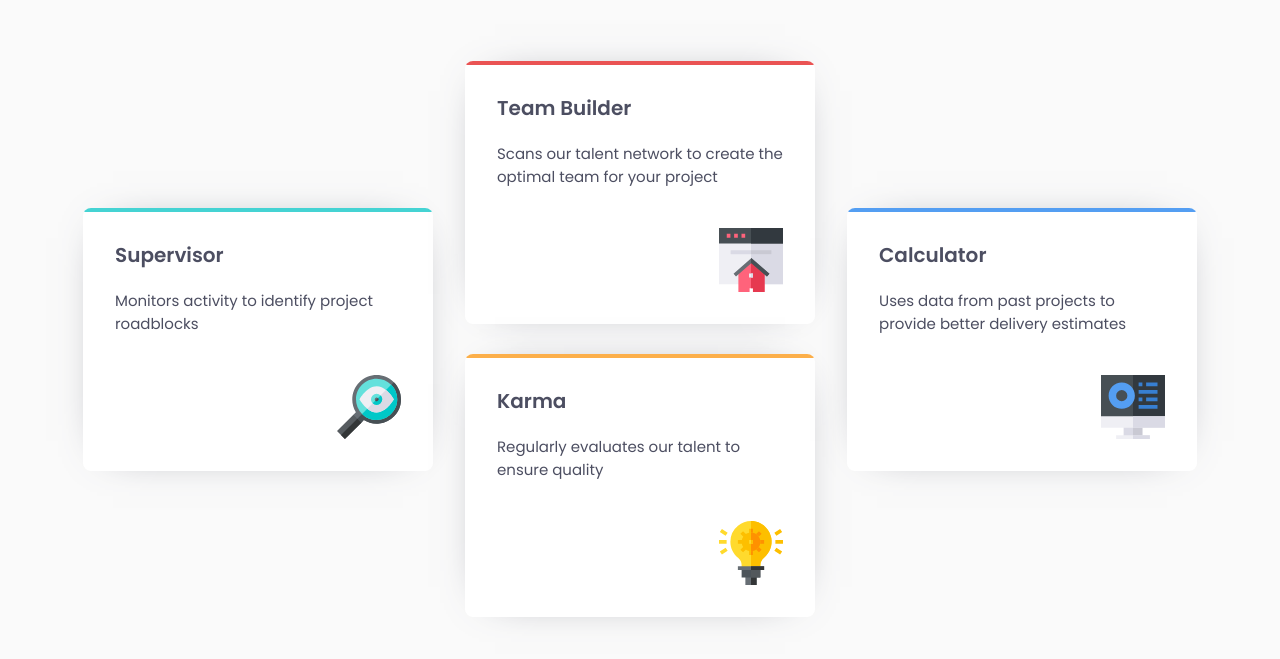
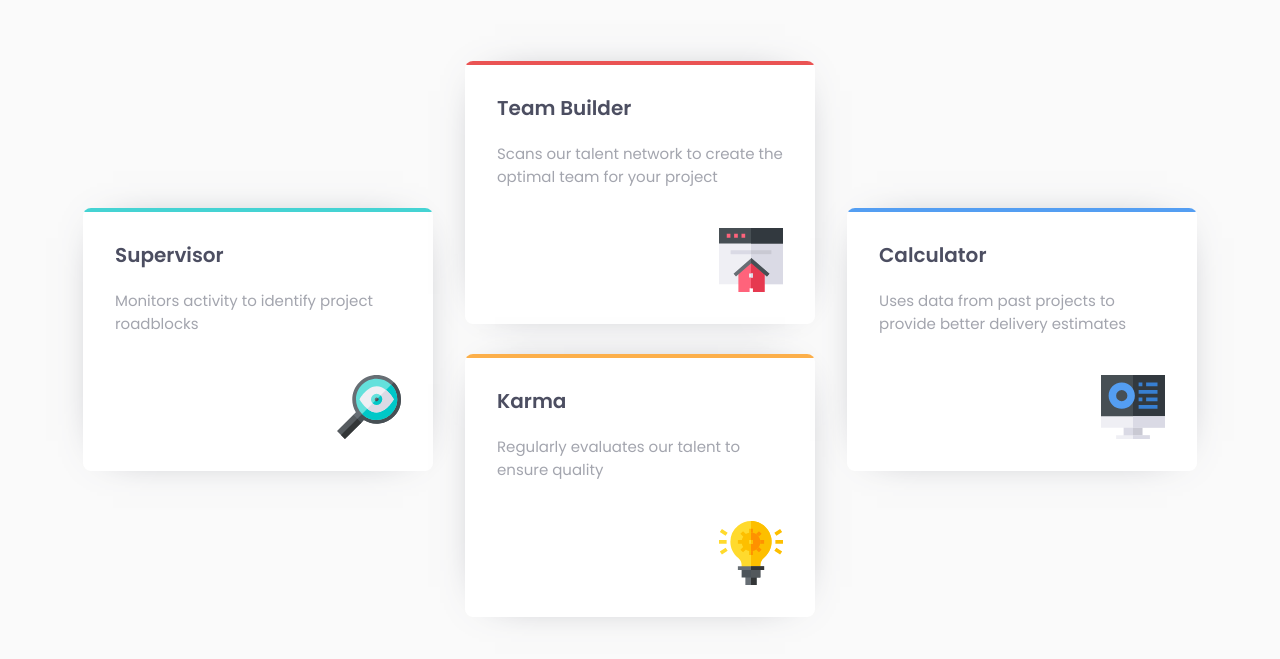
Before and after one commit to xphstos/four-card-feature-section, a plain HTML site: page index.html in a window 1280 px wide. Shown: the part 255-914 px from the top of the page. Drawn offline with Linux system fonts and the light colour scheme.

Commit message:
readme updates

```diff
--- a/style.css
+++ b/style.css
@@ -134,6 +134,7 @@ article h1 {
 
 article p {
 	margin: 0 0 2.6666666667rem;
+	color: var(--grey);
 }
 
 article img {
```
Also changed, not shown: 2 other files.
